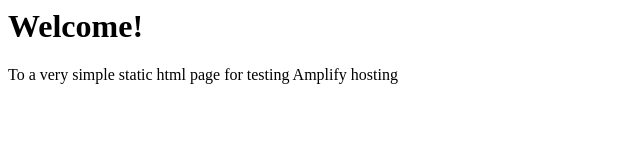
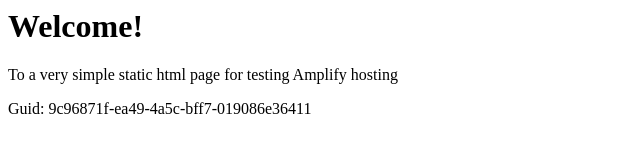
Before and after one commit to aws-aemilia-sin/Github-PR-Commit-Integration-Test-DoNotTouch-GitHubAutoBuildCanaryTest-v1-preprod-ap-southeast-1, a website: page src/index.html in a window 1280 px wide. Shown: the whole page, without its empty margins (0-640 px from the left). Drawn offline with Linux system fonts and the light colour scheme.

Commit message:
commit from integ tests

```diff
--- a/src/index.html
+++ b/src/index.html
@@ -1,3 +1,5 @@
+
+
 <html lang="en">
 
 <head>
@@ -10,6 +12,6 @@
 <body>
     <h1>Welcome!</h1>
     <p>To a very simple static html page for testing Amplify hosting</p>
-</body>
+    <p>Guid: 9c96871f-ea49-4a5c-bff7-019086e36411</p></body>
 
 </html>
```
